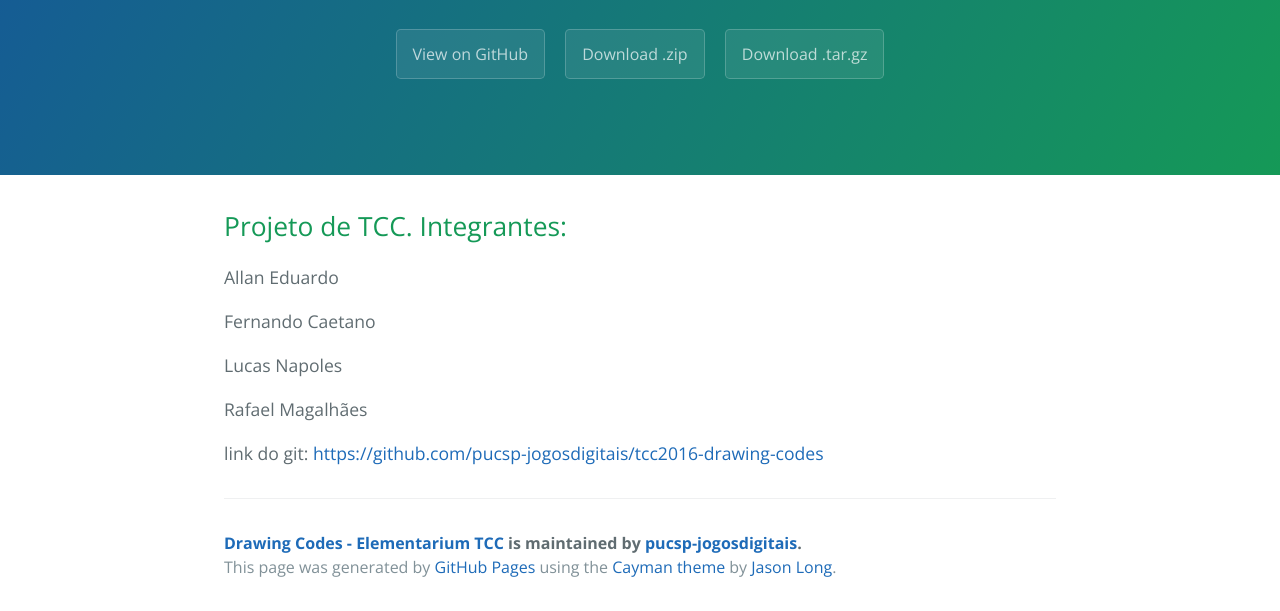
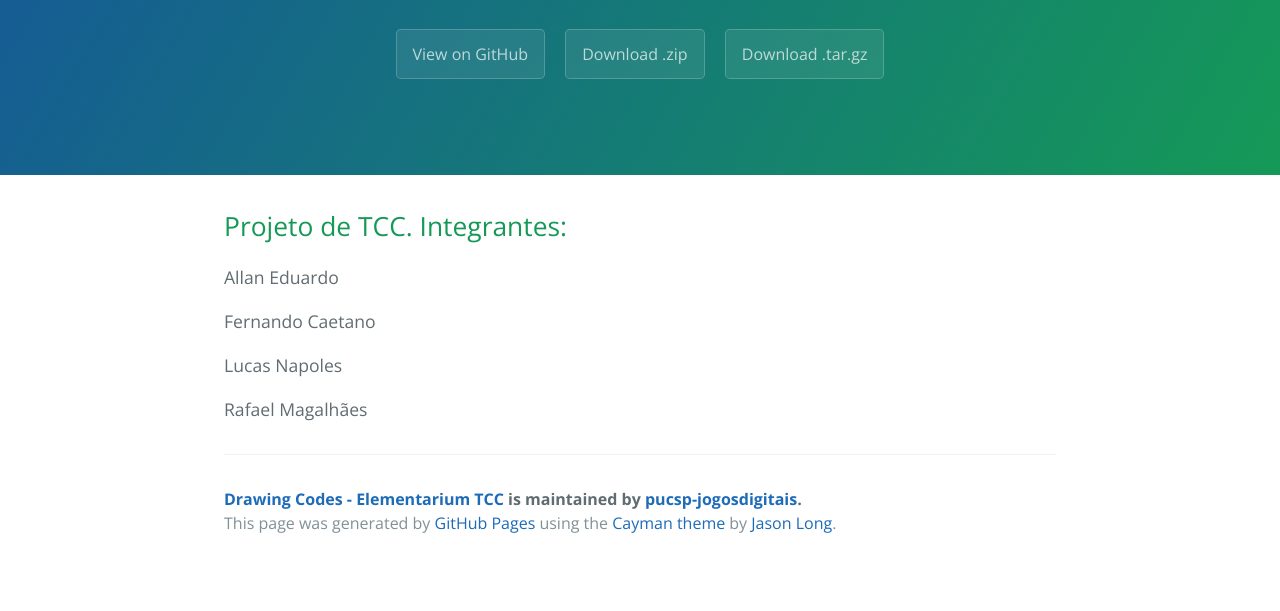
Before and after one commit to pucsp-jogosdigitais/tcc2016-drawing-codes, a plain HTML site: page index.html in a window 1280 px wide. Shown: the part 208-819 px from the top of the page. Drawn offline with nearby package versions, Linux system fonts and the light colour scheme.

Commit message:
Update index.html

```diff
--- a/index.html
+++ b/index.html
@@ -27,8 +27,6 @@
 <p>Lucas Napoles</p>
 <p>Rafael Magalhães</p>
 
-<p>link do git: <a href="https://github.com/pucsp-jogosdigitais/tcc2016-drawing-codes">https://github.com/pucsp-jogosdigitais/tcc2016-drawing-codes</a></p>
-
       <footer class="site-footer">
         <span class="site-footer-owner"><a href="https://github.com/pucsp-jogosdigitais/tcc2016-drawing-codes">Drawing Codes - Elementarium TCC </a> is maintained by <a href="https://github.com/pucsp-jogosdigitais">pucsp-jogosdigitais</a>.</span>
 
```
